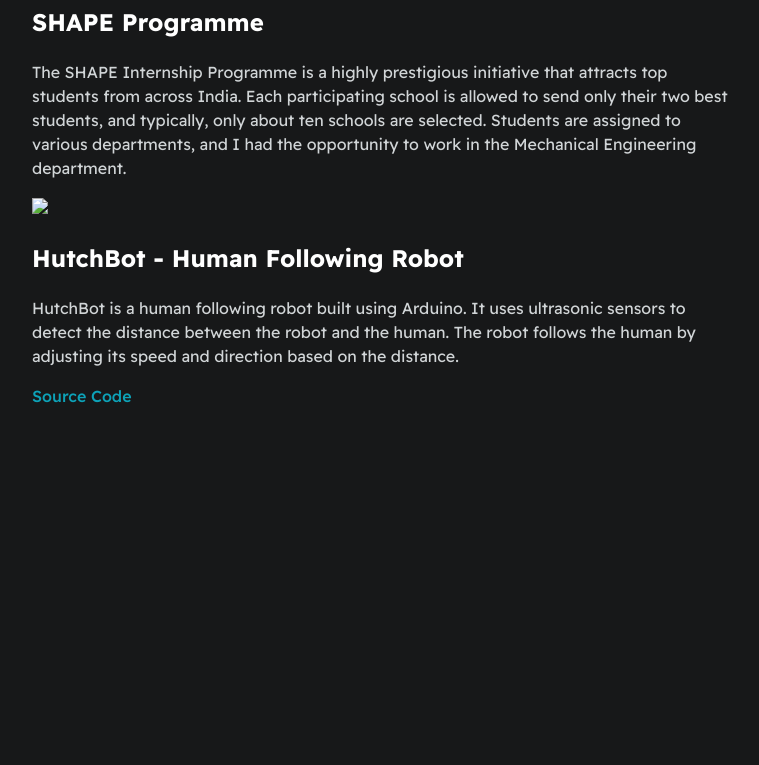
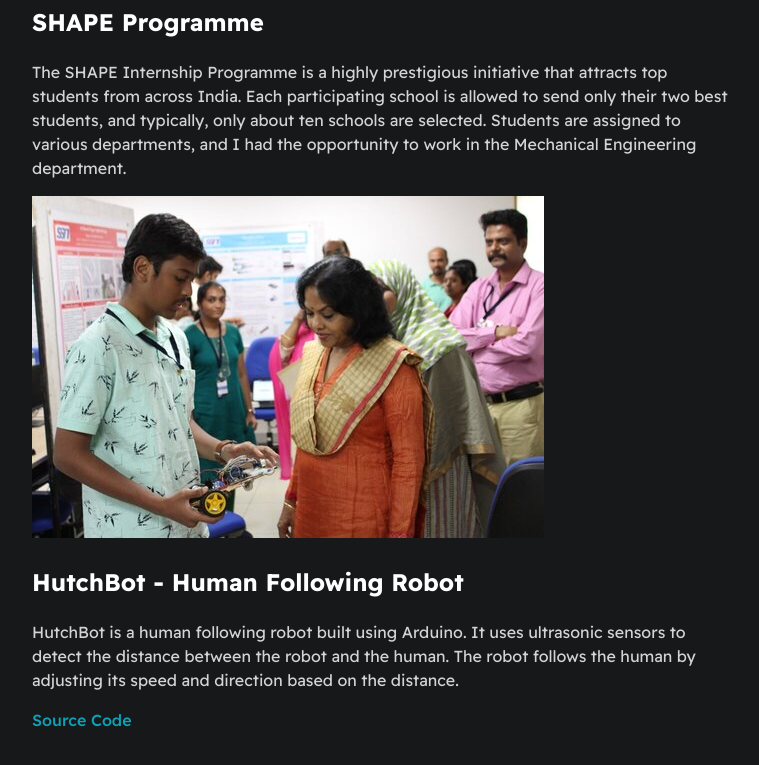
Before and after one commit to Prithvi-kun/Resume-Website, a plain HTML site: page projects/shape.html in a window 1280 px wide. Shown: the part 159-924 px from the top of the page, without its empty margins (258-1017 px from the left). Before the commit the page ends 800 px from the top, so only its background shows below. Drawn offline with Linux system fonts and the light colour scheme; the site is published under a folder, as on GitHub Pages, so addresses that start at the root find nothing.

Commit message:
Fix SSN image path in SHAPE project

```diff
--- a/projects/shape.html
+++ b/projects/shape.html
@@ -16,7 +16,7 @@
         <p>
             The SHAPE Internship Programme is a highly prestigious initiative that attracts top students from across India. Each participating school is allowed to send only their two best students, and typically, only about ten schools are selected. Students are assigned to various departments, and I had the opportunity to work in the Mechanical Engineering department.
         </p>
-        <img id="ssn-pic"src="/assets/images/ssn.jpg">
+        <img id="ssn-pic"src="../assets/images/ssn.jpg">
         <h2>HutchBot - Human Following Robot</h2>
         <p>
             HutchBot is a human following robot built using Arduino. It uses ultrasonic sensors to detect the distance between the robot and the human. The robot follows the human by adjusting its speed and direction based on the distance.
```
